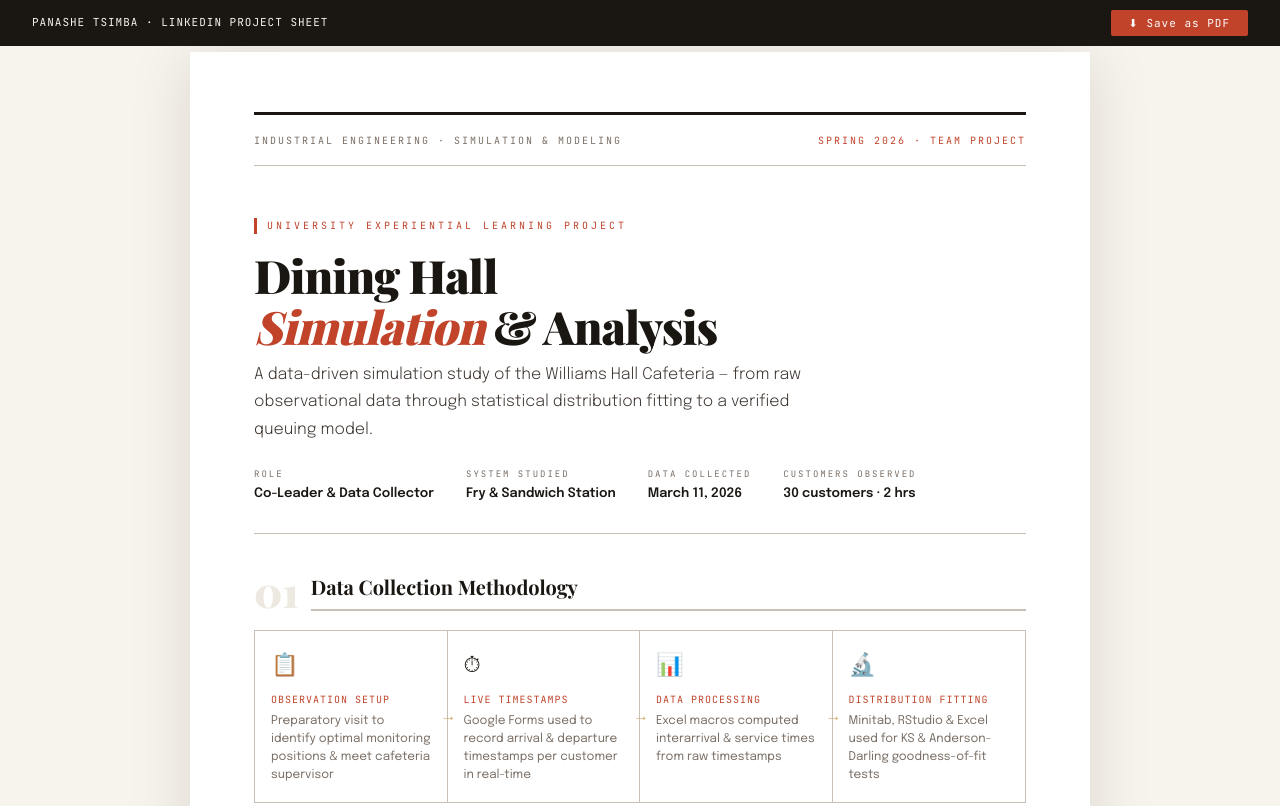
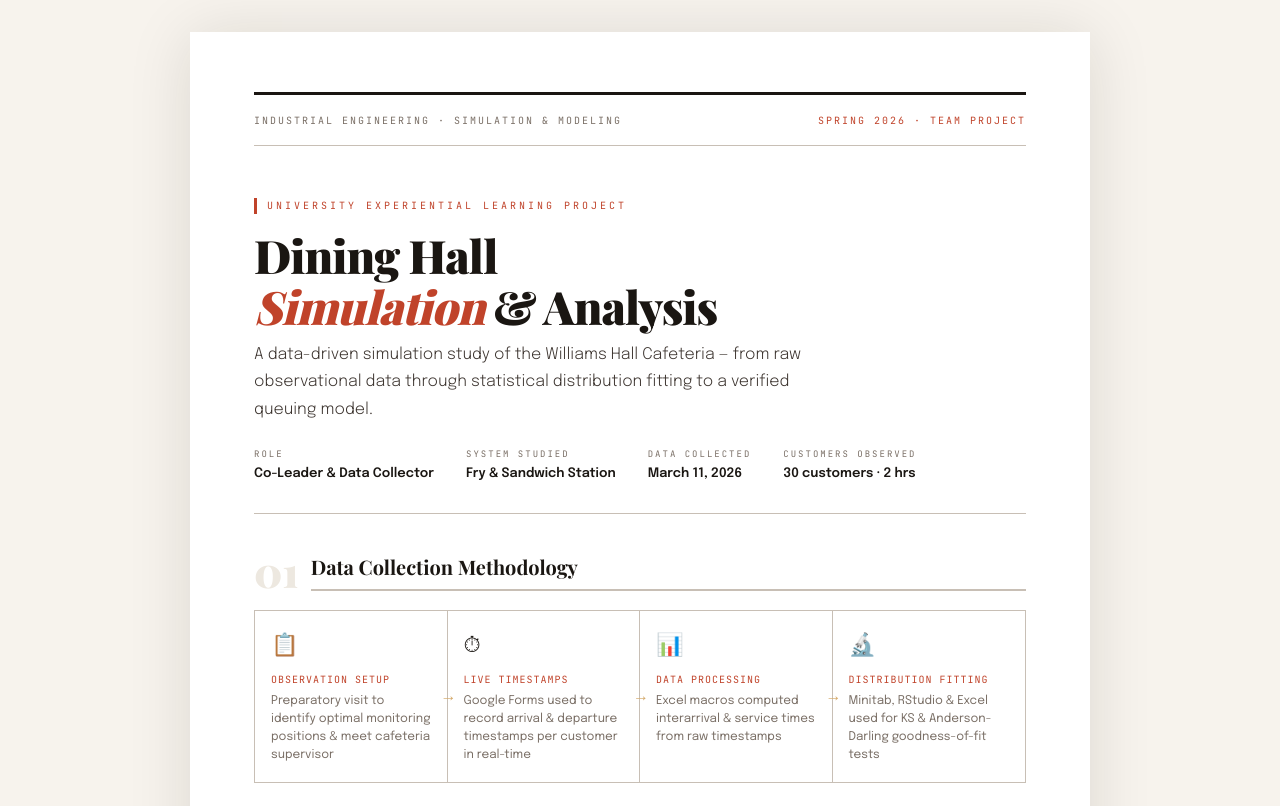
Before and after one commit to kinnel1225/P.T-Simulation_Portfolio, a plain HTML site: page index.html in a window 1280 px wide. Shown: the top 806 px of the page. Drawn offline with nearby package versions, Linux system fonts and the light colour scheme; a web font is replaced by a local one.

Commit message:
Remove print button and associated styles
Removed print button and related styles for print layout.

```diff
--- a/index.html
+++ b/index.html
@@ -30,28 +30,12 @@ body {
   line-height: 1.6;
 }
 
-/* ─── PRINT BUTTON ─── */
-.print-bar {
-  position: fixed; top: 0; left: 0; right: 0;
-  background: var(--ink); color: var(--cream);
-  padding: 10px 32px;
-  display: flex; align-items: center; justify-content: space-between;
-  font-family: 'JetBrains Mono', monospace;
-  font-size: 11px; z-index: 100;
-  letter-spacing: 1px;
-}
-.print-bar button {
-  background: var(--rust); color: #fff; border: none;
-  padding: 6px 18px; cursor: pointer; font-family: 'JetBrains Mono', monospace;
-  font-size: 11px; letter-spacing: 1px; border-radius: 2px;
-  transition: opacity 0.2s;
-}
-.print-bar button:hover { opacity: 0.85; }
+
 
 /* ─── PAGE ─── */
 .page {
   max-width: 900px;
-  margin: 52px auto 60px;
+  margin: 32px auto 60px;
   background: #fff;
   box-shadow: 0 4px 60px rgba(26,22,18,0.12);
   padding: 60px 64px 72px;
@@ -247,12 +231,7 @@ body {
 .footer-name { font-family: 'Playfair Display', serif; font-size: 16px; font-weight: 700; }
 .footer-contact { font-family: 'JetBrains Mono', monospace; font-size: 10px; letter-spacing: 1px; color: var(--ink-light); }
 
-/* ─── PRINT ─── */
-@media print {
-  .print-bar { display: none; }
-  .page { margin: 0; box-shadow: none; max-width: 100%; padding: 48px; }
-  body { background: #fff; }
-}
+
 
 /* ─── ANIMATIONS ─── */
 @keyframes fadeUp { from { opacity:0; transform:translateY(24px); } to { opacity:1; transform:translateY(0); } }
@@ -265,11 +244,6 @@ body {
 </style>
 </head>
 <body>
-
-<div class="print-bar">
-  <span>PANASHE TSIMBA · LINKEDIN PROJECT SHEET</span>
-  <button onclick="window.print()">⬇ Save as PDF</button>
-</div>
 
 <div class="page">
 
```
